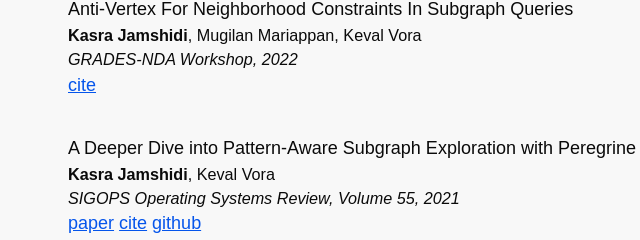
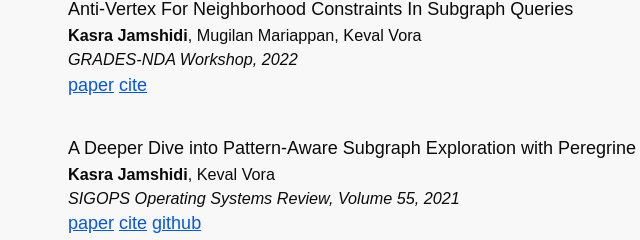
Before and after one commit to kjamsh/kjamsh.github.io, a plain HTML site: page index.html in a window 1280 px wide. Shown: the part 399-639 px from the top of the page, 255-895 px from the left. Drawn offline with Linux system fonts and the light colour scheme.

Commit message:
Add GRADES-NDA publication

```diff
--- a/index.html
+++ b/index.html
@@ -37,7 +37,7 @@
                 <div class='venue'>GRADES-NDA Workshop, 2022</div>
               </div>
               <nav>
-                <!--a href="papers/anti-vertex.pdf">paper</a-->
+                <a href="papers/anti-vertex.pdf">paper</a>
                 <a href="cite/anti-vertex.txt">cite</a>
               </nav>
             </div>
```
Also changed, not shown: 1 other file.
